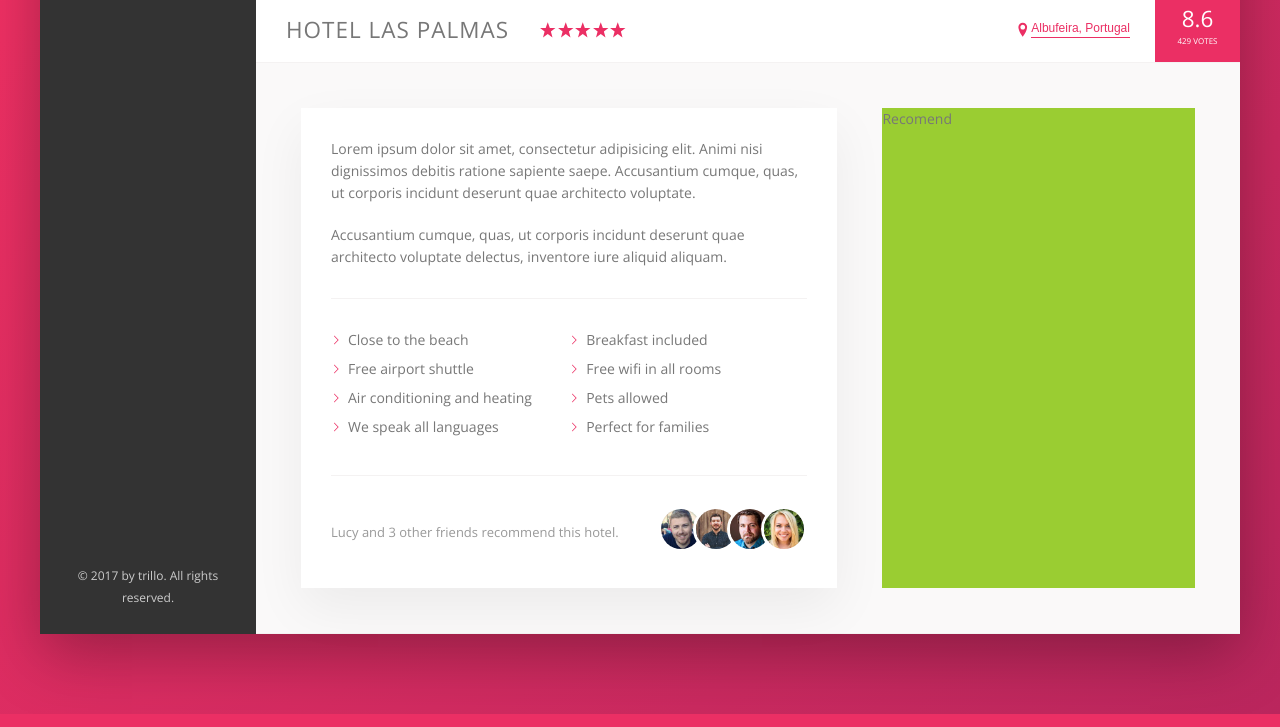
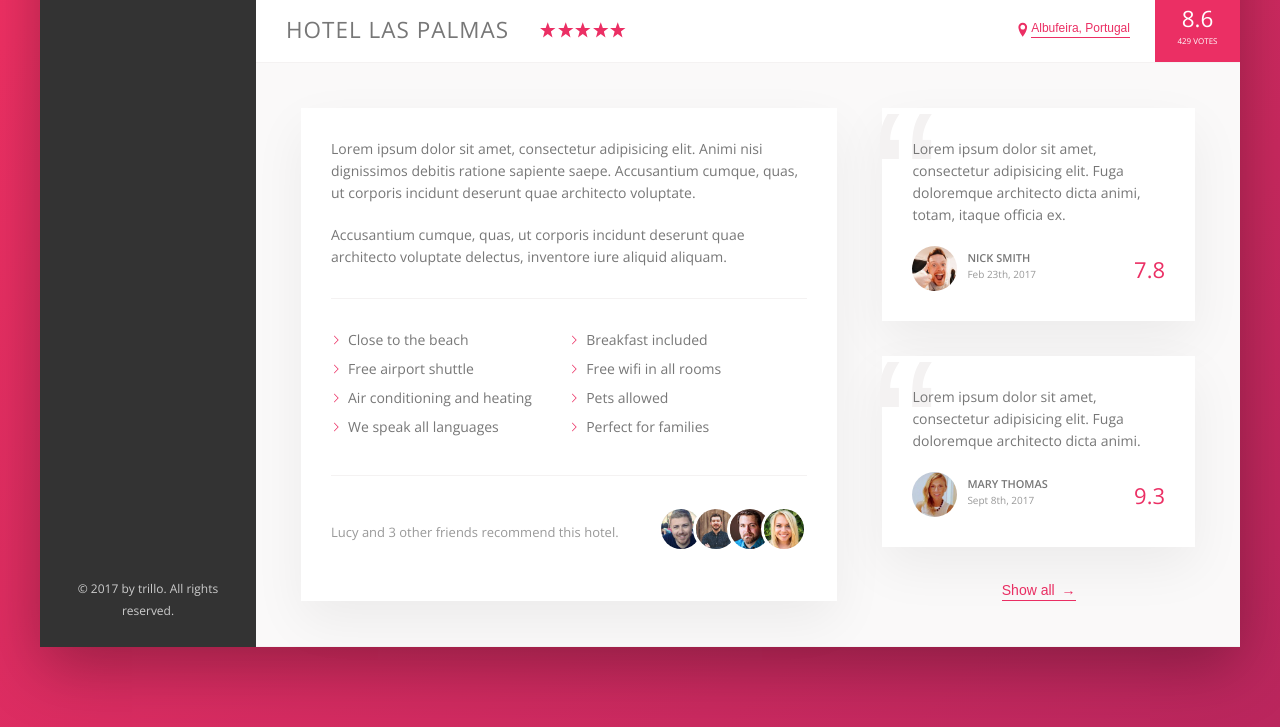
Before and after one commit to eugenekhristo/advanced-sass-css, a website: page Trillo/index.html in a window 1280 px wide. Shown: the part 538-1265 px from the top of the page. Drawn offline with nearby package versions, Linux system fonts and the light colour scheme.

Commit message:
Reviews section is finished

```diff
--- a/Trillo/index.html
+++ b/Trillo/index.html
@@ -179,7 +179,39 @@
                 </div>
             </div>
 
-            <div class="review">Recomend</div>
+            <div class="user-reviews">
+              <figure class="review">
+                <blockquote class="review__text">
+                  Lorem ipsum dolor sit amet, consectetur adipisicing elit.
+                  Fuga doloremque architecto dicta animi, totam, itaque officia ex.
+                </blockquote>
+                <figcaption class="review__user">
+                  <img src="./img/user-1.jpg" alt="User 1" class="review__user-photo">
+                  <div class="review__user-box">
+                    <div class="review__user-name">Nick Smith</div>
+                    <div class="review__user-date">Feb 23th, 2017</div>
+                  </div>
+                  <div class="review__rating">7.8</div>
+                </figcaption>
+              </figure>
+
+              <figure class="review">
+                <blockquote class="review__text">
+                  Lorem ipsum dolor sit amet, consectetur adipisicing elit.
+                  Fuga doloremque architecto dicta animi.
+                </blockquote>
+                <figcaption class="review__user">
+                  <img src="./img/user-2.jpg" alt="User 2" class="review__user-photo">
+                  <div class="review__user-box">
+                    <div class="review__user-name">Mary Thomas</div>
+                    <div class="review__user-date">Sept 8th, 2017</div>
+                  </div>
+                  <div class="review__rating">9.3</div>
+                </figcaption>
+              </figure>
+
+              <button class="btn-inline">Show all <span>&rarr;</span></button>
+            </div>
           </div>
 
 
--- a/Trillo/sass/_components.scss
+++ b/Trillo/sass/_components.scss
@@ -255,6 +255,16 @@
     color: var(--color-grey-dark-2);
   }
 
+  span {
+    margin-left: 3px;
+    transition: margin-left .2s;
+    // display: inline-block;
+  }
+
+  &:hover span {
+    margin-left: 8px;
+  }
+
   &:focus {
     outline: none;
     animation: pulsate 1s infinite;
@@ -286,11 +296,6 @@
   padding: 3rem;
   box-shadow: var(--shadow-light);
   flex: 0 0 60%;
-}
-
-.review {
-  background-color: yellowgreen;
-  flex: 1;
 }
 
 /////// PARAGRAPH
@@ -364,3 +369,73 @@
     }
   }
 }
+
+/////// USER REVIEWS
+//////////////////////////////////////////////////////
+.user-reviews {
+  flex: 1;
+  display: flex;
+  flex-direction: column;
+  align-items: center;
+}
+
+.review {
+  background-color: #fff;
+  margin-bottom: 3.5rem;
+  padding: 3rem;
+  box-shadow: var(--shadow-light);
+  position: relative;
+
+  &::before {
+    content: "\201C";
+    position: absolute;
+    top: -2.5rem;
+    left: -1rem;
+    font-size: 20rem;
+    font-family: sans-serif;
+    color: var(--color-grey-light-2);
+    line-height: 1;
+    z-index: 1;
+  }
+
+  &__text {
+    margin-bottom: 2rem;
+    z-index: 2;
+    position: relative;
+  }
+
+  &__user {
+    display: flex;
+    align-items: center;
+
+    &-photo {
+      display: inline-block;
+      // width: 4.5em;
+      height: 4.5rem;
+      border-radius: 50%;
+      margin-right: 1rem;
+    }
+
+    &-box {
+      margin-right: auto;
+    }
+
+    &-name {
+      font-size: 1.1rem;
+      text-transform: uppercase;
+      font-weight: 600;
+      line-height: 1;
+    }
+
+    &-date {
+      font-size: 1rem;
+      color: var(--color-grey-dark-3);
+    }
+  }
+
+  &__rating {
+    color: var(--color-primary);
+    font-size: 2.2rem;
+    font-weight: 300;
+  }
+}
```
Also changed, not shown: Trillo/css/style.css.
